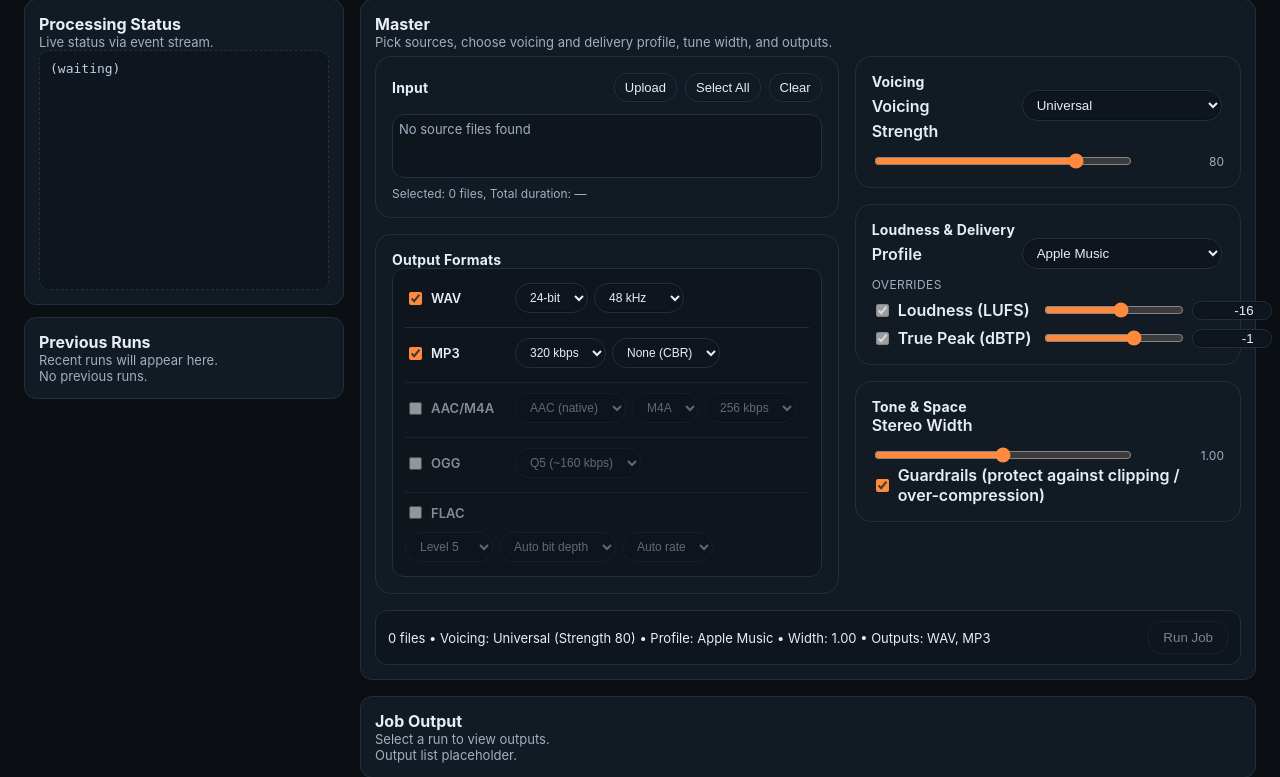
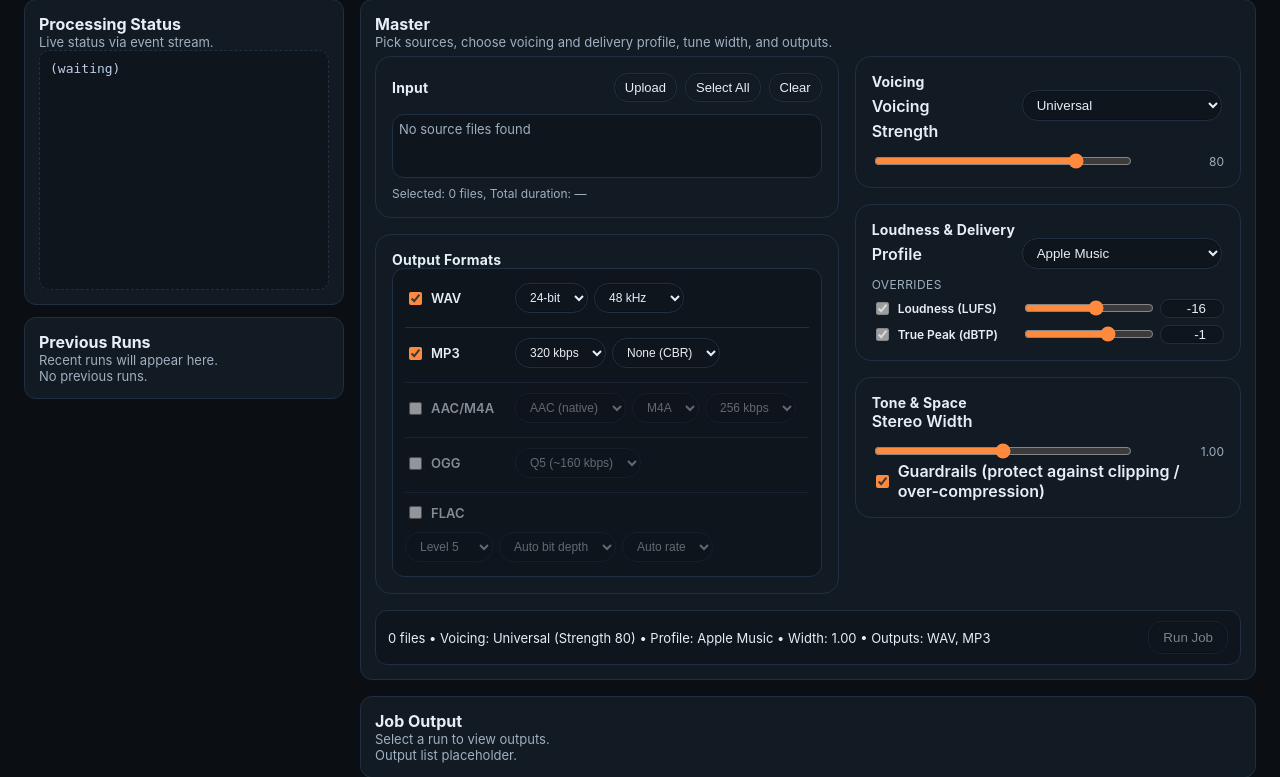
Before and after one commit to jasondaemon/sonustemper, a FastAPI app: page /ui/mastering in a window 1280 px wide. Shown: the part 91-868 px from the top of the page. Run offline with FastAPI, Linux system fonts and the light colour scheme; parts of the project's set-up code (start-up, migrations or seed data) failed here and were passed over; some libraries are stand-ins or nearby versions.

Commit message:
NewUI - Continuing on mastering function 14

```diff
--- a/sonustemper-ui/app/static/css/app.css
+++ b/sonustemper-ui/app/static/css/app.css
@@ -104,17 +104,18 @@ h1{margin:0;font-size:24px;}
 .control-subtitle{margin:8px 0 4px;color:var(--muted);font-size:12px;text-transform:uppercase;letter-spacing:.4px;}
 .override-row{
   display:grid;
-  grid-template-columns:minmax(160px, 1.1fr) minmax(140px, 1fr) 80px;
+  grid-template-columns:minmax(140px, 1.1fr) minmax(130px, 1fr) 64px;
   align-items:center;
-  gap:10px;
-  margin-top:8px;
+  gap:8px;
+  margin-top:6px;
+  font-size:12px;
 }
 .override-row input[type="range"]{
   width:100%;
-  max-width:240px;
+  max-width:200px;
 }
 .override-row input[type="number"]{
-  width:80px;
+  width:64px;
   text-align:right;
 }
 .stage-card select,
```
